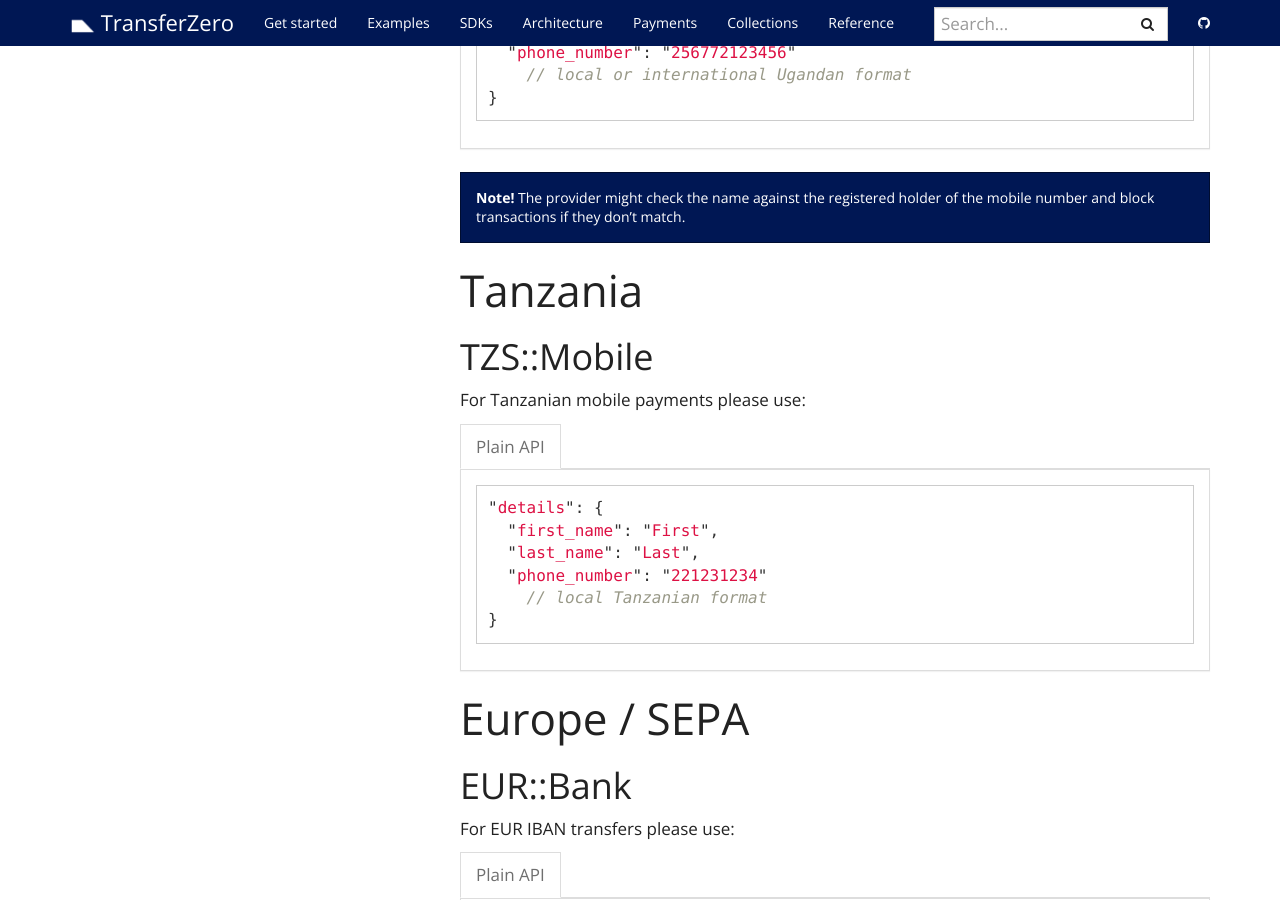
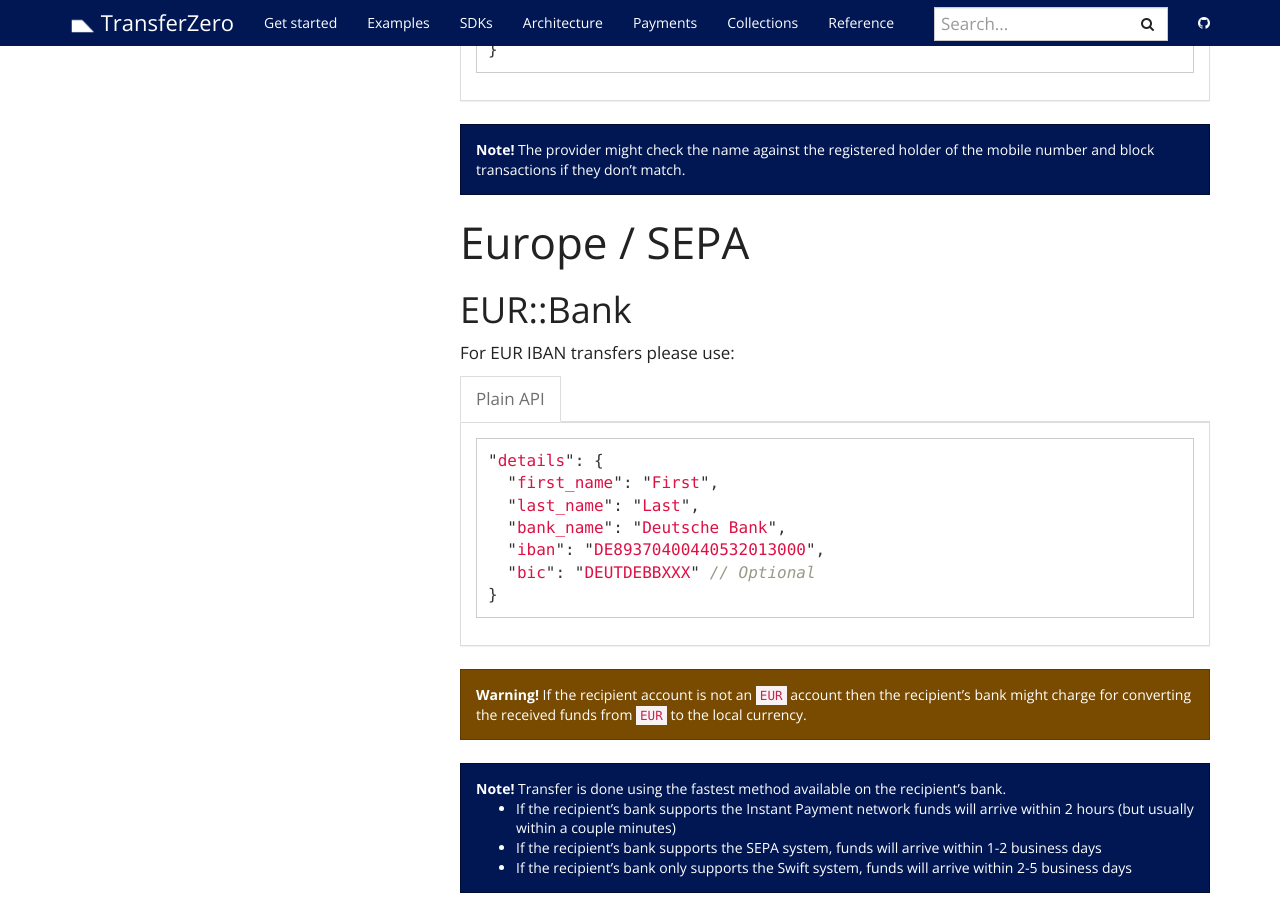
Before and after one commit to transferzero/api-documentation, a Jekyll site: the page built from _docs/payout-details.md, in a window 1280 px wide and 900 px high, scrolled down 5115 px. Built offline with Jekyll 4.4.1, drawn with Linux system fonts in a browser that asks for light colours; nearby versions of some CDN libraries; comment, search, counter and statistics services are not loaded.

Commit message:
Remove TZS from the supported list

````diff
--- a/_docs/payout-details.md
+++ b/_docs/payout-details.md
@@ -232,25 +232,6 @@
 <div class="alert alert-info" markdown="1">
 **Note!** The provider might check the name against the registered holder of the mobile number and block transactions if they don't match.
 </div>
-
-# Tanzania
-
-## TZS::Mobile
-
-For Tanzanian mobile payments please use:
-
-{% capture data-raw %}
-```javascript
-"details": {
-  "first_name": "First",
-  "last_name": "Last",
-  "phone_number": "221231234"
-    // local Tanzanian format
-}
-```
-{% endcapture %}
-
-{% include language-tabbar.html prefix="tzs-mobile-details" raw=data-raw %}
 
 # Europe / SEPA
 
````
